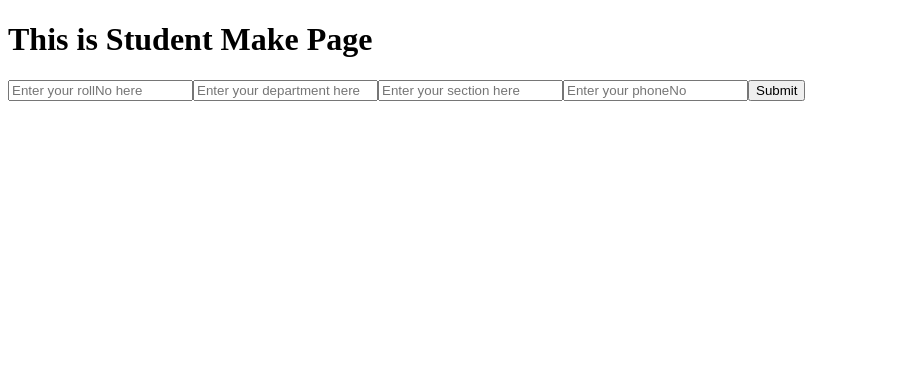
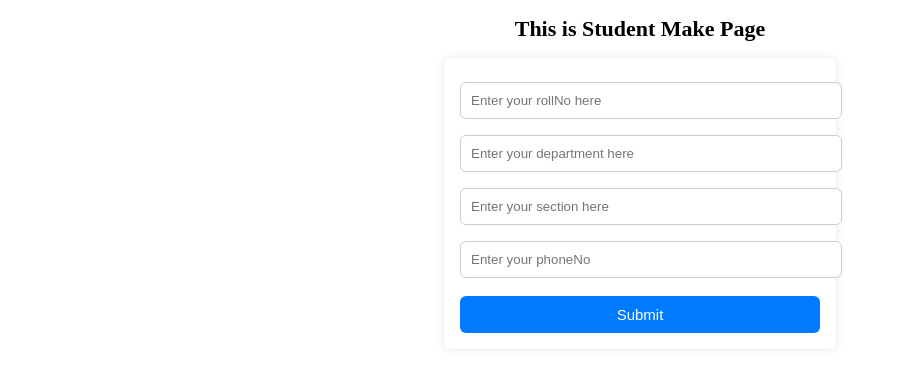
Before and after one commit to Harshwardhan-1/Library_Management_System-Frontend, a React app in the folder frontend/: page /StudentMakePage in a window 1280 px wide. Shown: the top 372 px of the page, without its empty margins (0-897 px from the left). Built offline with nearby package versions, Linux system fonts and the light colour scheme; no server answers; the HTML template or start-up script is replaced by a standard one.

Commit message:
add style for pages

```diff
--- a/frontend/src/components/DepartmentPageece.css
+++ b/frontend/src/components/DepartmentPageece.css
@@ -60,3 +60,24 @@
 .cse-actions .update-btn:hover {
     background-color: #2980b9;
 }
+
+
+
+.cse-search{
+  width: 60%;
+  padding: 10px;
+  margin: 15px 0;
+  border-radius: 6px;
+  border: 1px solid #ccc;
+  outline: none;
+}
+
+.cse-search:focus{
+  border-color: #007bff;
+}
+
+.no-books{
+  text-align: center;
+  color: gray;
+  margin-top: 20px;
+}
--- a/frontend/src/components/DepartmentPageece.jsx
+++ b/frontend/src/components/DepartmentPageece.jsx
@@ -3,6 +3,7 @@ import axios from 'axios';
 import './DepartmentPageece.css'
 export default function DepartmentPageece(){
      const [data,setData]=useState([]);
+     const [search,setSearch]=useState("");
      useEffect(()=>{
         const fetch=async()=>{
             try{
@@ -18,12 +19,28 @@ if(response.data.message=== 'book found'){
         };
         fetch();
      },[]);
+
+
+     const filterIt=data.filter((user)=>
+        user.author.toLowerCase().includes(search.toLowerCase())||
+     user.isbn.toLowerCase().includes(search.toLowerCase())
+    );
     return(
         <>
             <div className="cse-page">
         <h1>This are all the book of ECE Department</h1>
+        <input type="text"   className="cse-search" placeholder='Search by author or isbnId' onChange={(e)=>setSearch(e.target.value)} />
+
+          {
+                filterIt.length===0  && (
+                    <p style={{ textAlign: "center", marginTop: "20px" }}>
+                    No user found
+                </p>
+                )
+          }
+
         {
-            data.map((all,index)=>(
+            filterIt.map((all,index)=>(
                 <div className="cse-card" key={index}>
                     <p>{all.bookName}</p>
                     <p>{all.author}</p>
--- a/frontend/src/components/StudentMakePage.css
+++ b/frontend/src/components/StudentMakePage.css
@@ -0,0 +1,57 @@
+.make-title{
+  text-align: center;
+  margin: 16px 0;
+  font-size: 22px;
+}
+
+.make-form{
+  width: 90%;
+  max-width: 360px;
+  margin: 0 auto;
+  padding: 16px;
+  border-radius: 8px;
+  box-shadow: 0 0 10px rgba(0,0,0,0.1);
+  background: #fff;
+}
+
+.make-form input{
+  width: 100%;
+  padding: 10px;
+  margin: 8px 0;
+  border-radius: 6px;
+  border: 1px solid #ccc;
+  outline: none;
+}
+
+.make-form input:focus{
+  border-color: #007bff;
+}
+
+.make-form button{
+  width: 100%;
+  padding: 10px;
+  margin-top: 10px;
+  border: none;
+  border-radius: 6px;
+  background-color: #007bff;
+  color: white;
+  font-size: 15px;
+  cursor: pointer;
+}
+
+.make-form button:hover{
+  background-color: #0056b3;
+}
+@media (max-width: 480px){
+  .make-title{
+    font-size: 18px;
+  }
+
+  .make-form{
+    padding: 12px;
+  }
+
+  .make-form input{
+    font-size: 14px;
+  }
+}
--- a/frontend/src/components/StudentMakePage.jsx
+++ b/frontend/src/components/StudentMakePage.jsx
@@ -1,6 +1,7 @@
 import { useState } from "react";
 import axios from "axios";
 import { useNavigate } from "react-router-dom";
+import './StudentMakePage.css';
 export default function StudentMakePage(){
     const navigate=useNavigate();
     const [rollNo,setRollNo]=useState('');
@@ -27,8 +28,8 @@ if(response.data.message=== 'user created successfully'){
     }
         return(
         <>
-        <h1>This is Student Make Page</h1>
-        <form onSubmit={handle}>
+        <h1 className="make-title">This is Student Make Page</h1>
+        <form className="make-form"  onSubmit={handle}>
     <input type="text" placeholder="Enter your rollNo here" onChange={(e)=>setRollNo(e.target.value)} />
     <input type="text" placeholder="Enter your department here" onChange={(e)=>setDepartment(e.target.value)} />
     <input type="text" placeholder="Enter your section here" onChange={(e)=>setSection(e.target.value)}/>
--- a/frontend/src/components/StudentPage.css
+++ b/frontend/src/components/StudentPage.css
@@ -0,0 +1,52 @@
+.student-title{
+  text-align: center;
+  margin: 16px 0;
+  font-size: 22px;
+}
+
+.student-card{
+  width: 90%;
+  max-width: 380px;
+  margin: 0 auto;
+  padding: 16px;
+  border-radius: 8px;
+  box-shadow: 0 0 10px rgba(0,0,0,0.1);
+  background: #fff;
+}
+
+.student-card p{
+  margin: 6px 0;
+  font-size: 14px;
+  word-break: break-word;
+}
+
+.student-btn{
+  margin-top: 12px;
+  width: 100%;
+  padding: 10px;
+  border: none;
+  border-radius: 6px;
+  background-color: #007bff;
+  color: white;
+  font-size: 15px;
+  cursor: pointer;
+}
+
+.student-btn:hover{
+  background-color: #0056b3;
+}
+
+
+@media (max-width: 480px){
+  .student-title{
+    font-size: 18px;
+  }
+
+  .student-card{
+    padding: 12px;
+  }
+
+  .student-card p{
+    font-size: 13px;
+  }
+}
--- a/frontend/src/components/StudentPage.jsx
+++ b/frontend/src/components/StudentPage.jsx
@@ -1,7 +1,9 @@
 import { useState,useEffect } from "react";
 import axios from 'axios';
+import './StudentPage.css';
 export default function StudentPage(){
 const [data,setData]=useState([]);
+const [books,setBooks]=useState([]);
     useEffect(()=>{
         const fetch=async()=>{
             try{
@@ -17,18 +19,48 @@ if(response.data.message=== 'user Exist'){
         };
         fetch();
     },[]);
+
+
+    const handleBooks=async(department)=>{
+        const send={department};
+        try{
+const response=await axios.post('https://library-management-system-backend-nleu.onrender.com/api/admin/handleBooks',send,{withCredentials:true});
+if(response.data.message=== 'showBooks'){
+    alert('This are the books of CSE Department');
+    setBooks(response.data.data);
+}
+        }catch(err){
+            if(err.response?.data?.message=== 'no record found'){
+                alert('no books to show right now we will let you know when book are ready to show');
+            }else if(err.response?.data?.message=== 'provide proper detail'){
+                alert('provide department first');
+            }
+        }
+    }
     return(
         <>
-        <h1>This is Student Page</h1>
-       <div>
+        <h1 className="student-title">This is Student Page</h1>
+       <div  className="student-card">
         <p>{data?.name}</p>
         <p>{data?.gmail}</p>
         <p>{data?.rollNo}</p>
         <p>{data?.department}</p>
         <p>{data?.section}</p>
         <p>{data?.phoneNo}</p>
-        <button>Show all books</button>
+        <button className="student-btn" onClick={()=>handleBooks(data?.department)}>Show all books</button>
        </div>
+
+
+       {
+        books.map((all,index)=>(
+            <div key={index}>
+                <p>{all.isbn}</p>
+                <p>{all.bookName}</p>
+                <p>{all.author}</p>
+                <p>{all.department}</p>
+            </div>
+        ))
+       }
         </>
     );
 }
```
